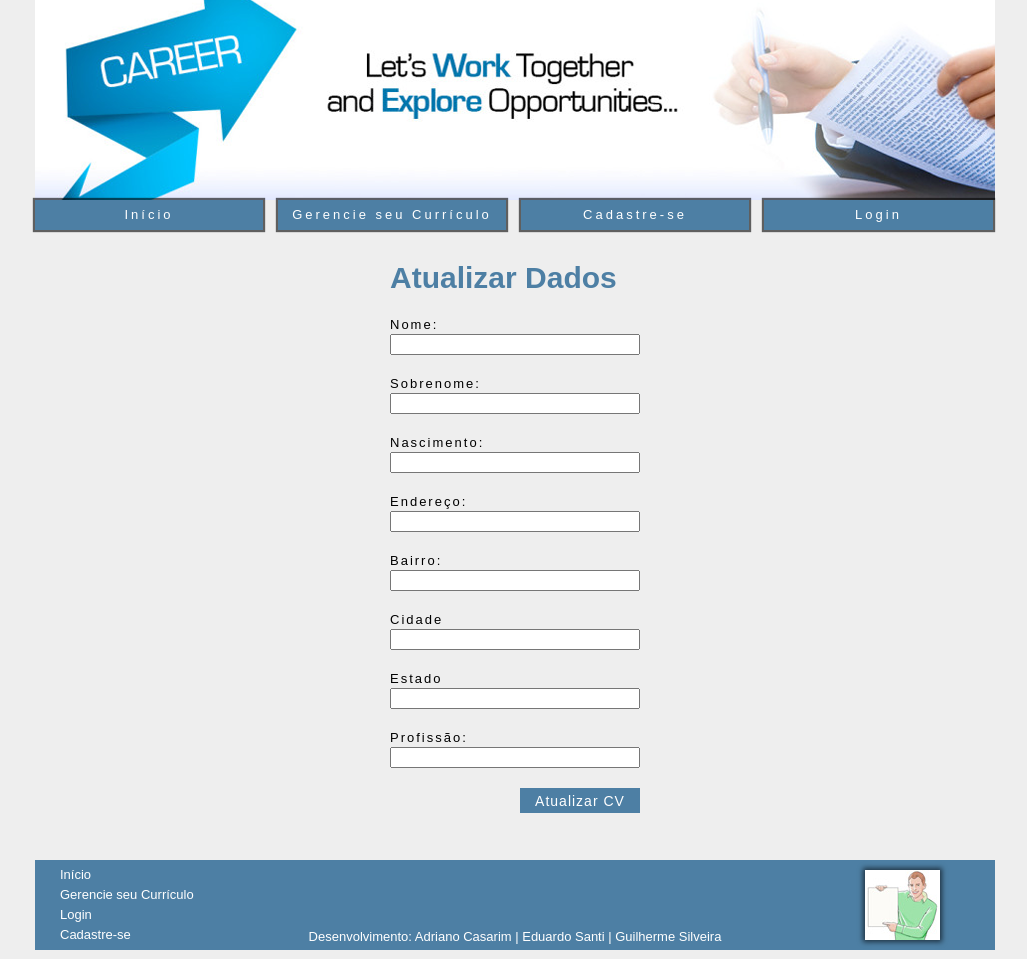
After one commit to santieduardo/CV-System, a PHP site: page /formgerenciarcurriculo.php in a window 1280 px wide. The commit adds this page. Shown: the whole page, without its empty margins (125-1152 px from the left). Run offline with PHP 8.4, Linux system fonts and the light colour scheme; the visitor is signed in with stand-in values (Sample User, id 1).

Commit message:
formulario atualizar cv

```diff
--- a/assets/css/main.css
+++ b/assets/css/main.css
@@ -1,8 +1,6 @@
 body { margin: 0 auto; width: 960px; background: #eee; }
 
 header .logo { background: url('../img/banner.png') no-repeat 50% 50%;  height: 200px; }
-/*header form { float: right; margin-top: 5px; margin-right: 5px; }
-header .logo form input[type=search], header .logo form input[type=image] { float: right; }*/
 
 nav { width: 100%; margin: 0; height: 30px; font-family: "Arial"; }
 nav ul { margin: 0; }
@@ -18,7 +16,9 @@ footer div.dev { color: #fff; width: 600px; float: left; text-align: center; pad
 footer div.icone { width: 180px; height: 90px; float: left; padding-top: 10px; padding-left: 50px; }
 footer div.icone img { box-shadow: 0 0 5px 2px rgba(0,0,0,0.6); }
 
-.form-cadastro { min-height: 280px; margin: 0 355px; width: 250px;}
+.form-login, .form-atualizar-cadastro { min-height: 280px; margin: 0 355px; width: 250px; }
+.form-atualizar-cadastro { min-height: 600px; margin: 0 355px; width: 250px; }
+
 form h1 { color: #4D7FA4; margin-top: 30px; }
 
 .form-email { width: 100%; margin-top: 20px; }
@@ -29,5 +29,33 @@ form h1 { color: #4D7FA4; margin-top: 30px; }
 .form-senha input[type=password] { width: 100%; }
 .form-senha label { letter-spacing: 2px; }
 
+.form-nome,
+.form-sobrenome,
+.form-nascimento,
+.form-endereco,
+.form-bairro,
+.form-cidade,
+.form-estado,
+.form-profissao { width: 100%; margin-top: 20px; }
+
+.form-nome input[type=text],
+.form-sobrenome input[type=text],
+.form-nascimento input[type=text],
+.form-endereco input[type=text],
+.form-bairro input[type=text],
+.form-cidade input[type=text],
+.form-estado input[type=text],
+.form-profissao input[type=text] { width: 100%; }
+
+.form-nome,
+.form-sobrenome,
+.form-nascimento,
+.form-endereco,
+.form-bairro,
+.form-cidade,
+.form-estado,
+.form-profissao label { letter-spacing: 2px; }
+
 .form-enviar { width: 100%; margin-top: 20px; }
-.form-enviar input[type=submit] { float: right; background: #4D7FA4; color: #fff; border: none; width: 120px; height: 25px; font-size: 14px; letter-spacing: 1px; }
+.form-enviar input[type=submit]
+{ float: right; background: #4D7FA4; color: #fff; border: none; width: 120px; height: 25px; font-size: 14px; letter-spacing: 1px; }
--- a/footer.php
+++ b/footer.php
@@ -2,7 +2,7 @@
 		<div class="navigation">
 			<ul>
 				<li><a href="index.php">Início</a></li>
-				<li><a href="gerenciarcurriculo.php">Gerencie seu Currículo</a></li>
+				<li><a href="formgerenciarcurriculo.php">Gerencie seu Currículo</a></li>
 				<li><a href="login.php">Login</a></li>
 				<li><a href="formcadastro.php">Cadastre-se</a></li>
 			</ul>
--- /dev/null
+++ b/formgerenciarcurriculo.php
@@ -0,0 +1,47 @@
+<?php
+	require "validacao.php";
+	include "header.php";
+?>
+
+<main>
+	<form action="atualizarcadastro.php" method="post" class="form-atualizar-cadastro">
+		<h1>Atualizar Dados</h1>
+
+		<div class="form-nome">
+			<label for="nome">Nome: </label>
+			<input type="text" name="nome" id="nome"/>
+		</div>
+		<div class="form-sobrenome">
+			<label for="sobrenome">Sobrenome: </label>
+			<input type="text" name="sobrenome" id="sobrenome"/>
+		</div>
+		<div class="form-nascimento">
+			<label for="nasc">Nascimento: </label>
+			<input type="text" name="nasc" id="nasc"/>
+		</div>
+		<div class="form-endereco">
+			<label for="endereco">Endereço: </label>
+			<input type="text" name="endereco" id="endereco"/>
+		</div>
+		<div class="form-bairro">
+			<label for="bairro">Bairro: </label>
+			<input type="text" name="bairro" id="bairro"/>
+		</div>
+		<div class="form-cidade">
+			<label for="cidade">Cidade</label>
+			<input type="text" name="cidade" id="cidade"/>
+		</div>
+		<div class="form-estado">
+			<label for="estado">Estado</label>
+			<input type="text" name="estado" id="estado"/>
+		</div>
+		<div class="form-profissao">
+			<label for="profissao">Profissão: </label>
+			<input type="text" name="profissao" id="profissao"/>
+		</div>
+		<div class="form-enviar">
+			<input type="submit" value="Atualizar CV">
+		</div>
+	</form>
+</main>
+<?php include "footer.php"; ?>
--- a/header.php
+++ b/header.php
@@ -18,7 +18,7 @@
 		<nav>
 			<ul>
 				<a href="index.php">Início</a>
-				<a href="gerenciarcurriculo.php">Gerencie seu Currículo</a>
+				<a href="formgerenciarcurriculo.php">Gerencie seu Currículo</a>
 				<a href="formcadastro.php">Cadastre-se</a>
 				<a href="login.php" class="last">Login</a>
 			</ul>
```
Also changed, not shown: gerenciarcurriculo.php (deleted, +0 -63 lines), login.php (+1 -11 lines), main.php (+11 -25 lines).
